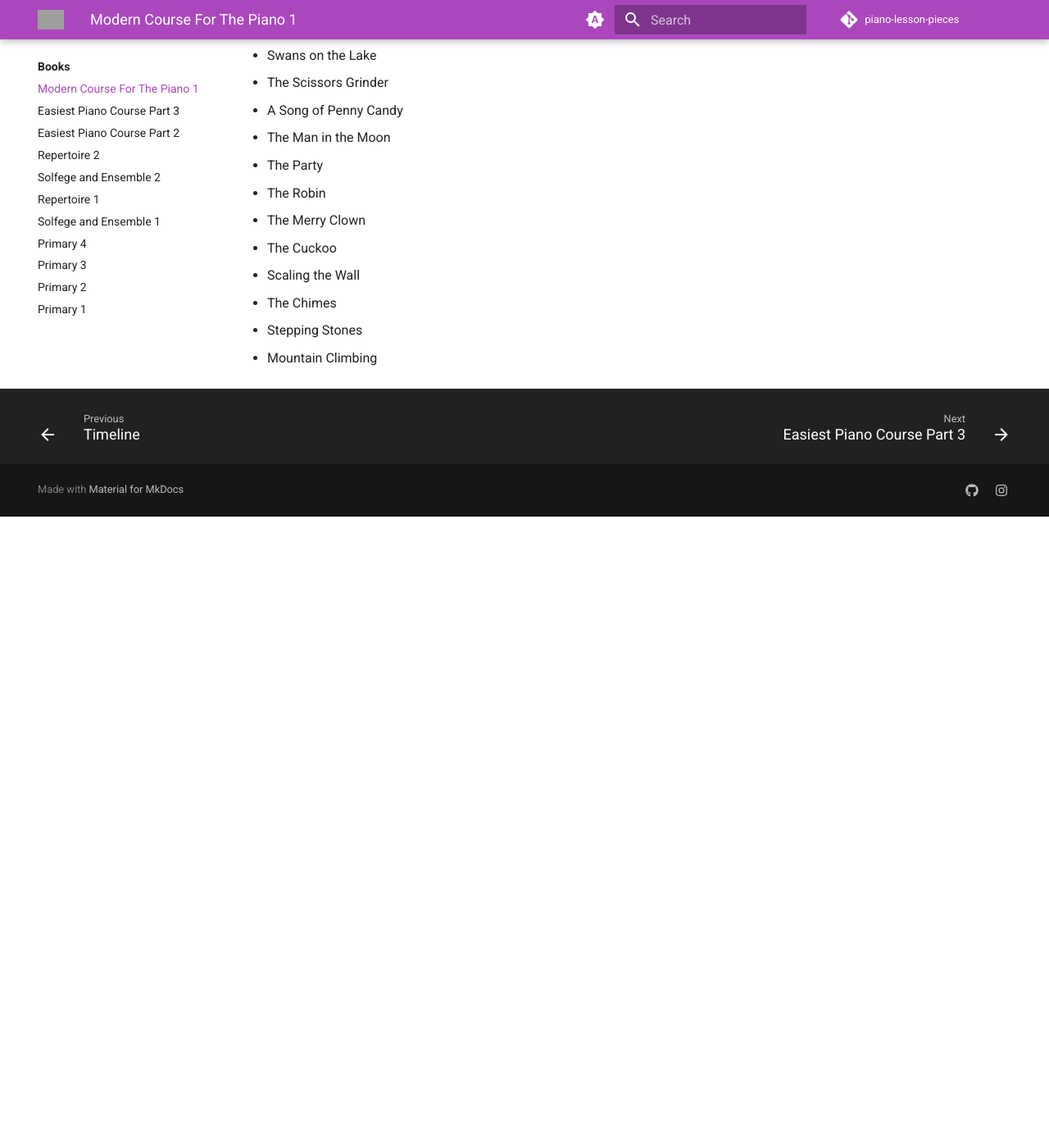
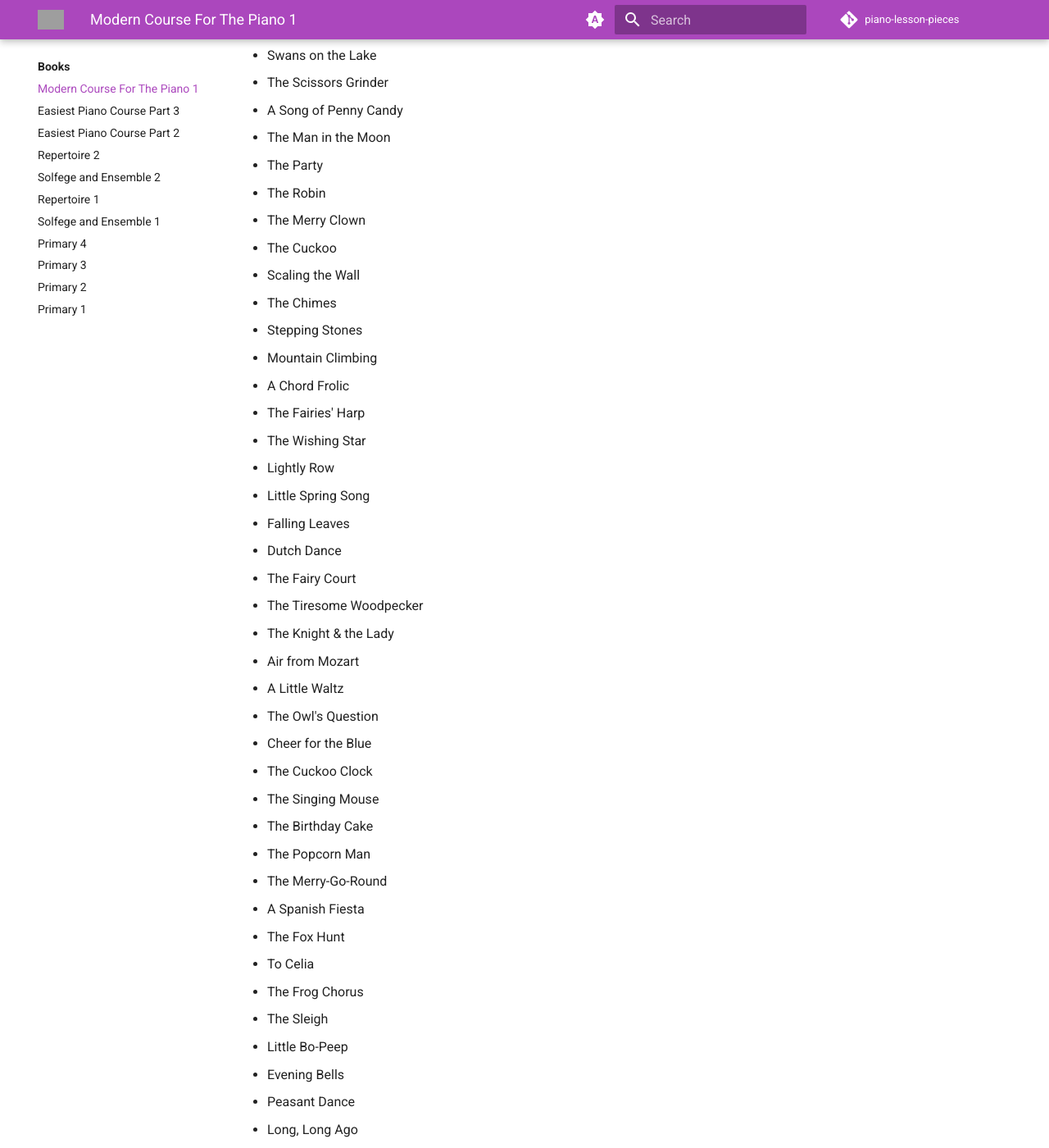
Before and after one commit to cutiepie-kitty-ada/piano-lesson-pieces, an MkDocs documentation site: the page built from docs/books/modern-course1.md, in a window 1280 px wide and 1400 px high, scrolled down 1296 px. Shown: the whole window at 82% size. Built offline with MkDocs 1.6.1 and Material for MkDocs 9.7.7, drawn with Linux system fonts in a browser that asks for light colours; comment, search, counter and statistics services are not loaded; before the commit the page ends 1926 px from its top, so only the background shows below that; some of the changed text lies outside the part shown; grey boxes are pictures that could not be loaded.

Commit message:
Update modern-course1.md

```diff
--- a/docs/books/modern-course1.md
+++ b/docs/books/modern-course1.md
@@ -23,3 +23,37 @@ tags:
 - The Chimes
 - Stepping Stones
 - Mountain Climbing
+- A Chord Frolic
+- The Fairies' Harp
+- The Wishing Star
+- Lightly Row
+- Little Spring Song
+- Falling Leaves
+- Dutch Dance
+- The Fairy Court
+- The Tiresome Woodpecker
+- The Knight & the Lady
+- Air from Mozart
+- A Little Waltz
+- The Owl's Question
+- Cheer for the Blue
+- The Cuckoo Clock
+- The Singing Mouse
+- The Birthday Cake
+- The Popcorn Man
+- The Merry-Go-Round
+- A Spanish Fiesta
+- The Fox Hunt
+- To Celia
+- The Frog Chorus
+- The Sleigh
+- Little Bo-Peep
+- Evening Bells
+- Peasant Dance
+- Long, Long Ago
+- Silent Night
+- A Keyboard Recreation
+- The Steamliner
+- To a Skyscraper
+- Dublin Town
+- John Peel
```
